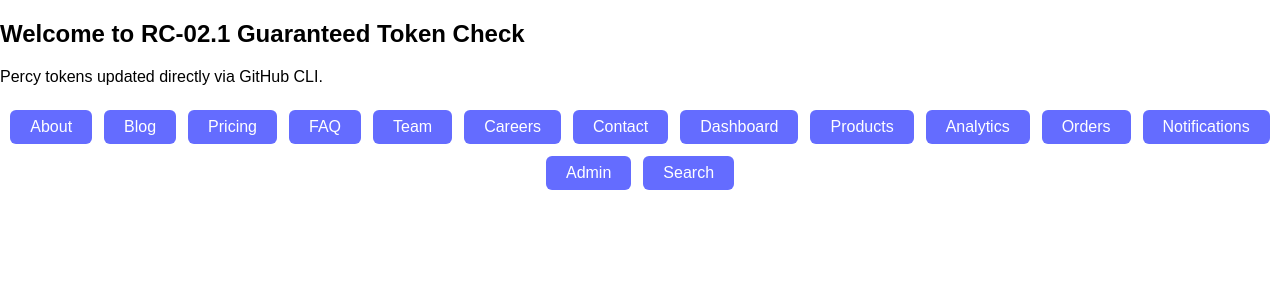
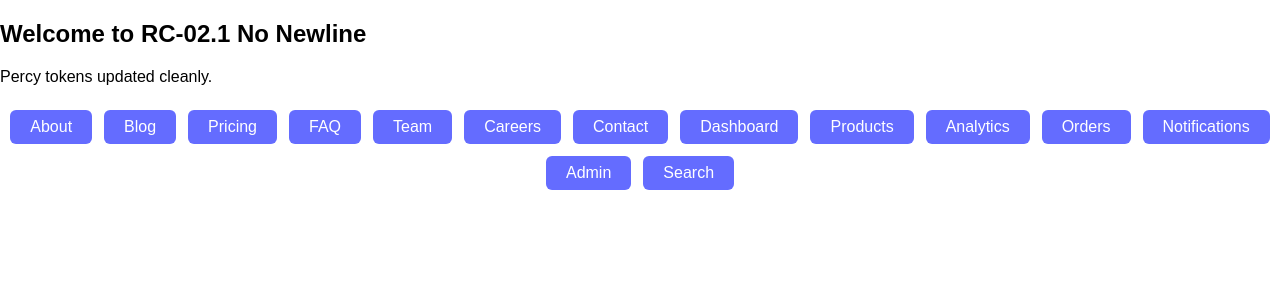
Before and after one commit to piyush241203/UVT_Testing4, a Next.js app: page / in a window 1280 px wide. Shown: the top 300 px of the page. Built offline with nearby package versions, Linux system fonts and the light colour scheme.

Commit message:
test: RC-02.1 No Newline

```diff
--- a/app/page.tsx
+++ b/app/page.tsx
@@ -5,8 +5,8 @@ export default function Home() {
   return (
     <div className="space-y-8">
       <section className="text-center py-20 bg-gradient-to-r from-purple-500 to-indigo-500 text-white rounded-3xl shadow-2xl">
-        <h2 className="text-5xl font-black mb-4 tracking-tighter">Welcome to RC-02.1 Guaranteed Token Check</h2>
-        <p className="text-xl opacity-90 font-medium">Percy tokens updated directly via GitHub CLI.</p>
+        <h2 className="text-5xl font-black mb-4 tracking-tighter">Welcome to RC-02.1 No Newline</h2>
+        <p className="text-xl opacity-90 font-medium">Percy tokens updated cleanly.</p>
       </section>
       <nav style={{ display: 'flex', flexWrap: 'wrap', gap: '12px', justifyContent: 'center', marginTop: '24px' }}>
         {[
```
